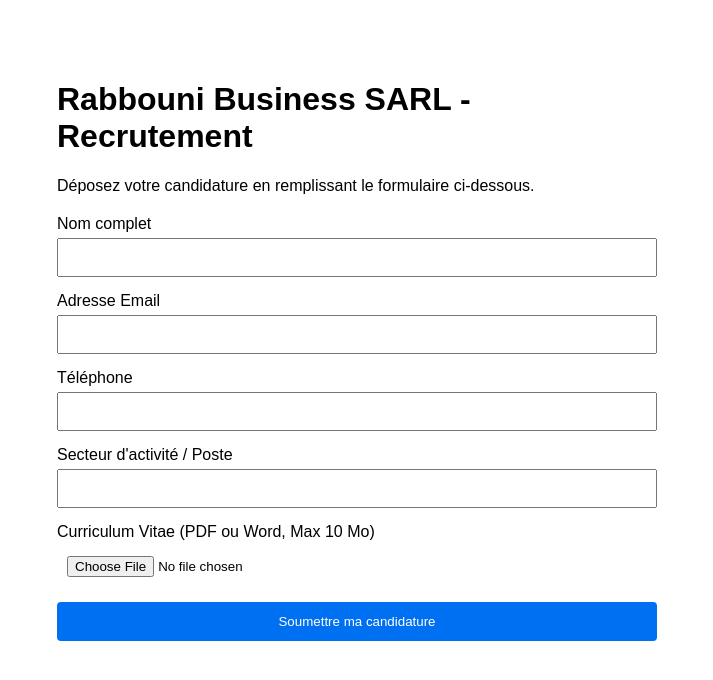
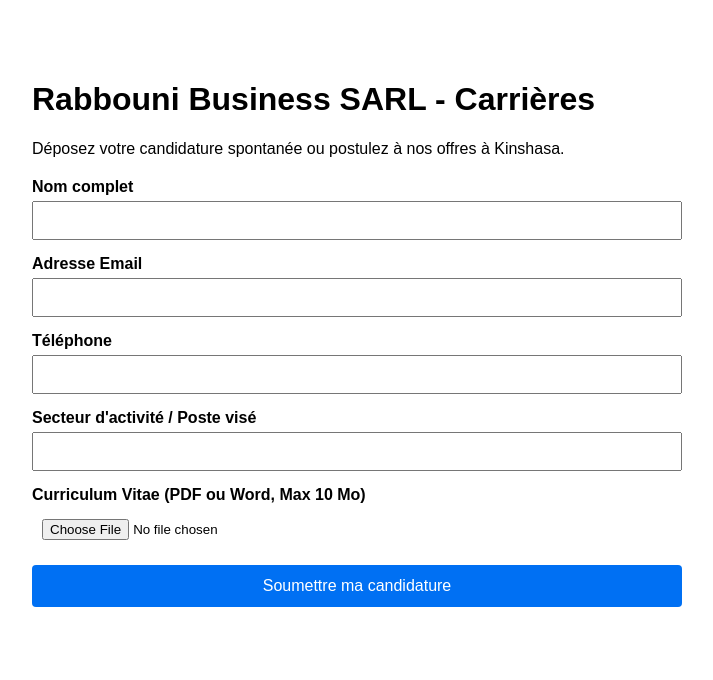
Before and after one commit to Georges002-rbs/rabbounibusinesssarl, a Next.js app: page /carrieres in a window 1280 px wide. Shown: the top 680 px of the page, without its empty margins (283-996 px from the left). Built offline with nearby package versions, Linux system fonts and the light colour scheme.

Commit message:
correction synthaxe useState carrieres

```diff
--- a/src/app/carrieres/page.js
+++ b/src/app/carrieres/page.js
@@ -2,7 +2,7 @@
 import { useState } from 'react'
 import { supabase } from '@/lib/supabase'
 
-export default function Home() {
+export default function CarrieresPage() {
   const [formData, setFormData] = useState({ fullName: '', email: '', phone: '', sector: '' })
   const [file, setFile] = useState(null)
   const [loading, setLoading] = useState(false)
@@ -55,13 +55,13 @@
   }
 
   return (
-    <main style={{ maxWidth: '600px', margin: '40px auto', padding: '20px', fontFamily: 'sans-serif' }}>
-      <h1>Rabbouni Business SARL - Recrutement</h1>
-      <p>Déposez votre candidature en remplissant le formulaire ci-dessous.</p>
+    <main style={{ maxWidth: '650px', margin: '40px auto', padding: '20px', fontFamily: 'sans-serif' }}>
+      <h1>Rabbouni Business SARL - Carrières</h1>
+      <p>Déposez votre candidature spontanée ou postulez à nos offres à Kinshasa.</p>
 
       <form onSubmit={handleSubmit} style={{ display: 'flex', flexDirection: 'column', gap: '15px', marginTop: '20px' }}>
         <div>
-          <label style={{ display: 'block', marginBottom: '5px' }}>Nom complet</label>
+          <label style={{ display: 'block', marginBottom: '5px', fontWeight: 'bold' }}>Nom complet</label>
           <input
             type="text"
             required
@@ -72,7 +72,7 @@
         </div>
 
         <div>
-          <label style={{ display: 'block', marginBottom: '5px' }}>Adresse Email</label>
+          <label style={{ display: 'block', marginBottom: '5px', fontWeight: 'bold' }}>Adresse Email</label>
           <input
             type="email"
             required
@@ -83,7 +83,7 @@
         </div>
 
         <div>
-          <label style={{ display: 'block', marginBottom: '5px' }}>Téléphone</label>
+          <label style={{ display: 'block', marginBottom: '5px', fontWeight: 'bold' }}>Téléphone</label>
           <input
             type="tel"
             required
@@ -94,7 +94,7 @@
         </div>
 
         <div>
-          <label style={{ display: 'block', marginBottom: '5px' }}>Secteur d&apos;activité / Poste</label>
+          <label style={{ display: 'block', marginBottom: '5px', fontWeight: 'bold' }}>Secteur d'activité / Poste visé</label>
           <input
             type="text"
             required
@@ -105,7 +105,7 @@
         </div>
 
         <div>
-          <label style={{ display: 'block', marginBottom: '5px' }}>Curriculum Vitae (PDF ou Word, Max 10 Mo)</label>
+          <label style={{ display: 'block', marginBottom: '5px', fontWeight: 'bold' }}>Curriculum Vitae (PDF ou Word, Max 10 Mo)</label>
           <input
             type="file"
             accept=".pdf,.doc,.docx"
@@ -124,7 +124,8 @@
             color: '#fff',
             border: 'none',
             borderRadius: '4px',
-            cursor: loading ? 'not-allowed' : 'pointer'
+            cursor: loading ? 'not-allowed' : 'pointer',
+            fontSize: '16px'
           }}
         >
           {loading ? 'Envoi en cours...' : 'Soumettre ma candidature'}
```
